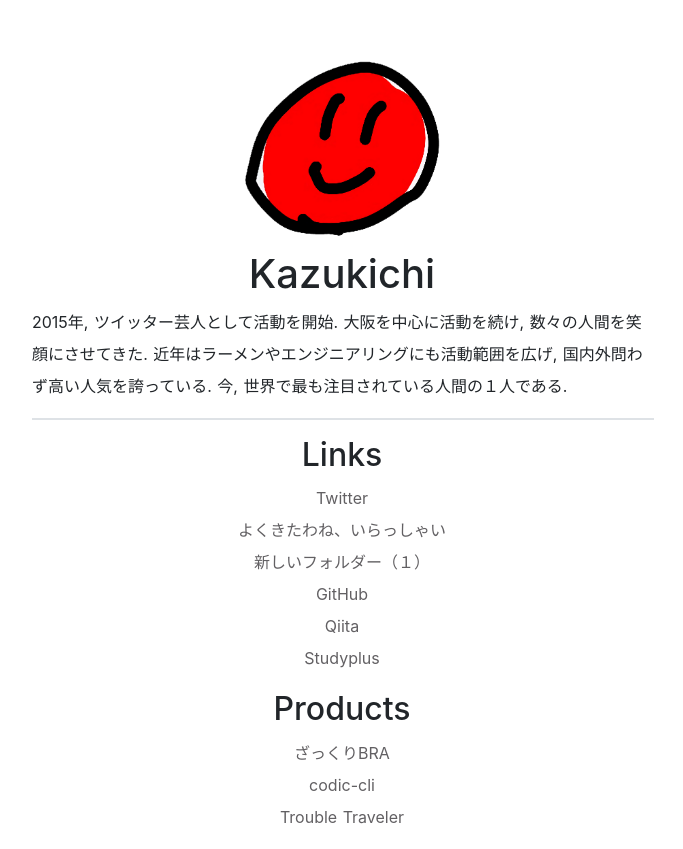
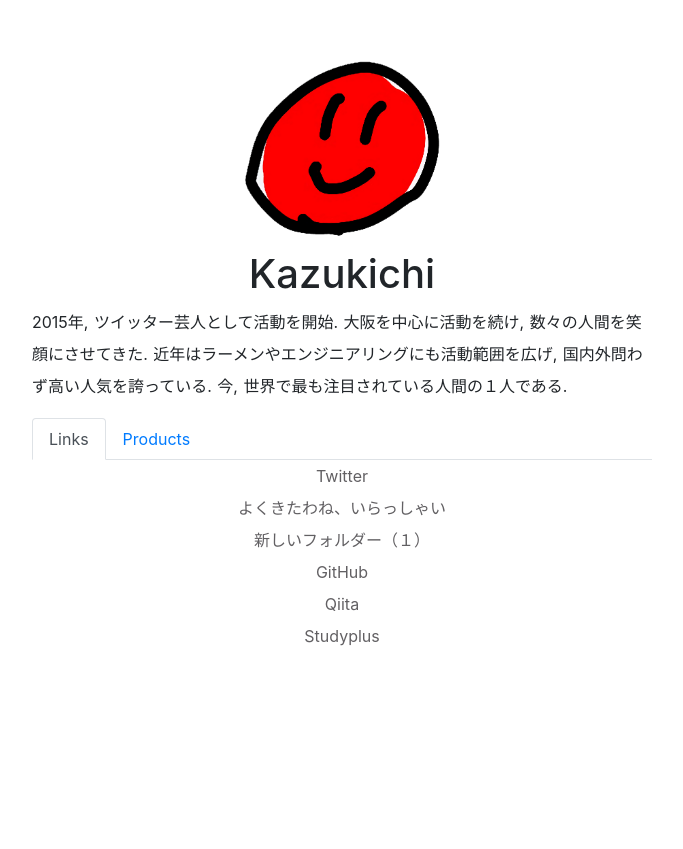
Before and after one commit to tyokinuhata/tyokinuhata.github.io, a Nuxt app: page / in a window 1280 px wide. Shown: the whole page, without its empty margins (298-981 px from the left). After the commit the page ends 800 px from the top, so only its background shows below. Built offline with nearby package versions, Linux system fonts and the light colour scheme.

Commit message:
タブの実装

```diff
--- a/pages/index.vue
+++ b/pages/index.vue
@@ -4,8 +4,8 @@
       img.icon(src='~static/icon.png', alt='icon')
     h1.name Kazukichi
     p.bio 2015年, ツイッター芸人として活動を開始. 大阪を中心に活動を続け, 数々の人間を笑顔にさせてきた. 近年はラーメンやエンジニアリングにも活動範囲を広げ, 国内外問わず高い人気を誇っている. 今, 世界で最も注目されている人間の１人である.
-    hr.border
-    h2.title Links
+    b-tabs
+      b-tab(title='Links', active='')
         ul.links
           li.link
             a.anchor(href='https://twitter.com/h_tyokinuhata', target='_blank') Twitter
@@ -19,7 +19,7 @@
             a.anchor(href='http://qiita.com/h_tyokinuhata', target='_blank') Qiita
           li.link
             a.anchor(href='https://studyplus.jp/users/h_tyokinuhata', target='_blank') Studyplus
-    h2.title Products
+      b-tab(title='Products')
         ul.links
           li.link
             a.anchor(href='https://tyokinuhata.github.io/zakkuri-bra/', target='_blank') ざっくりBRA
@@ -73,12 +73,6 @@ export default {
     text-align: left;
   }
 
-  .border {
-    max-width: 640px;
-    width: 100%;
-    border: 1px dashed #bbbbbb;
-  }
-
   .title {
     text-align: center;
   }
--- /dev/null
+++ b/pages/nav-tabs.vue
@@ -0,0 +1 @@
+kkkk
```
Lines whose indentation alone changed are shown as unchanged.
